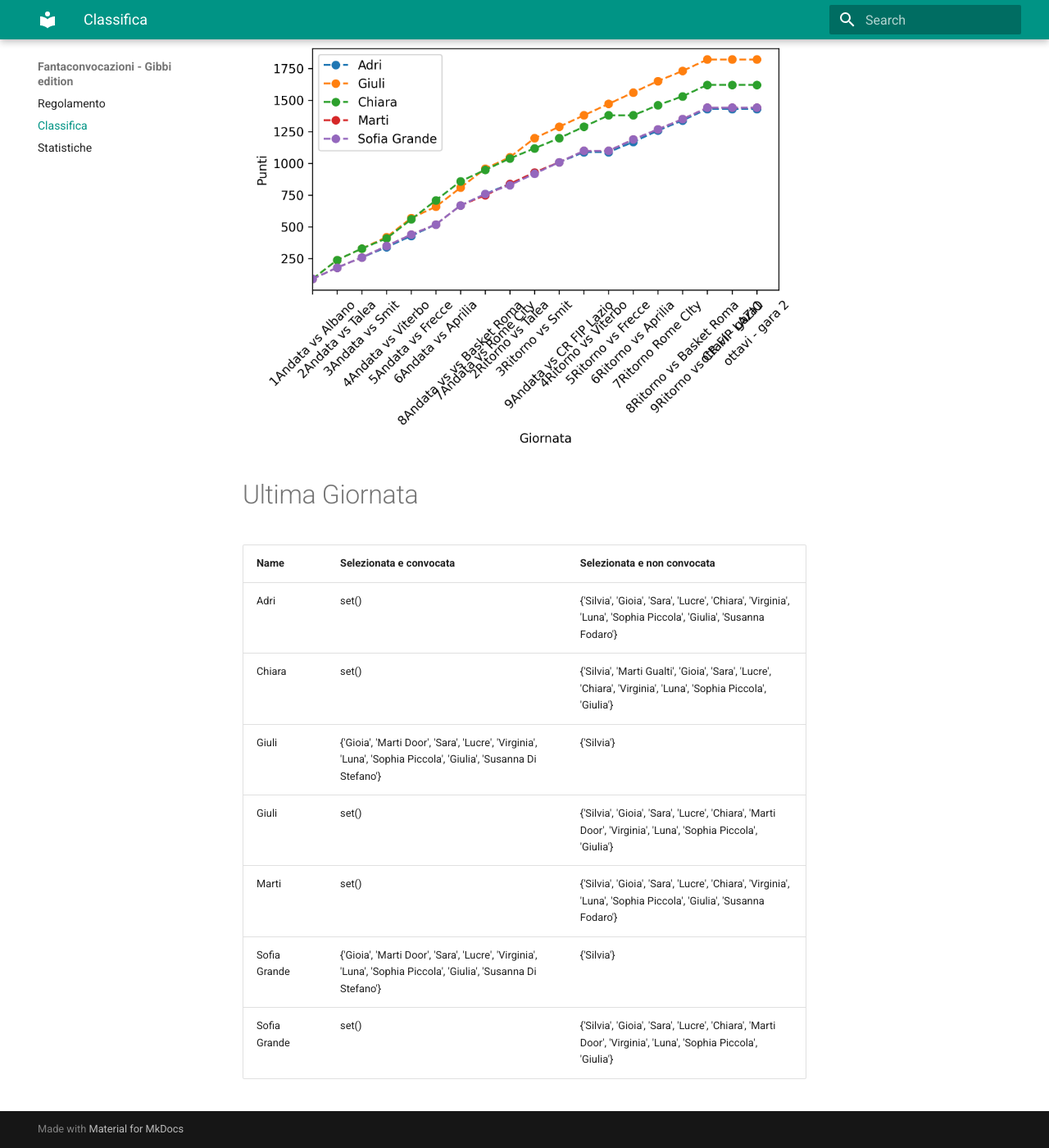
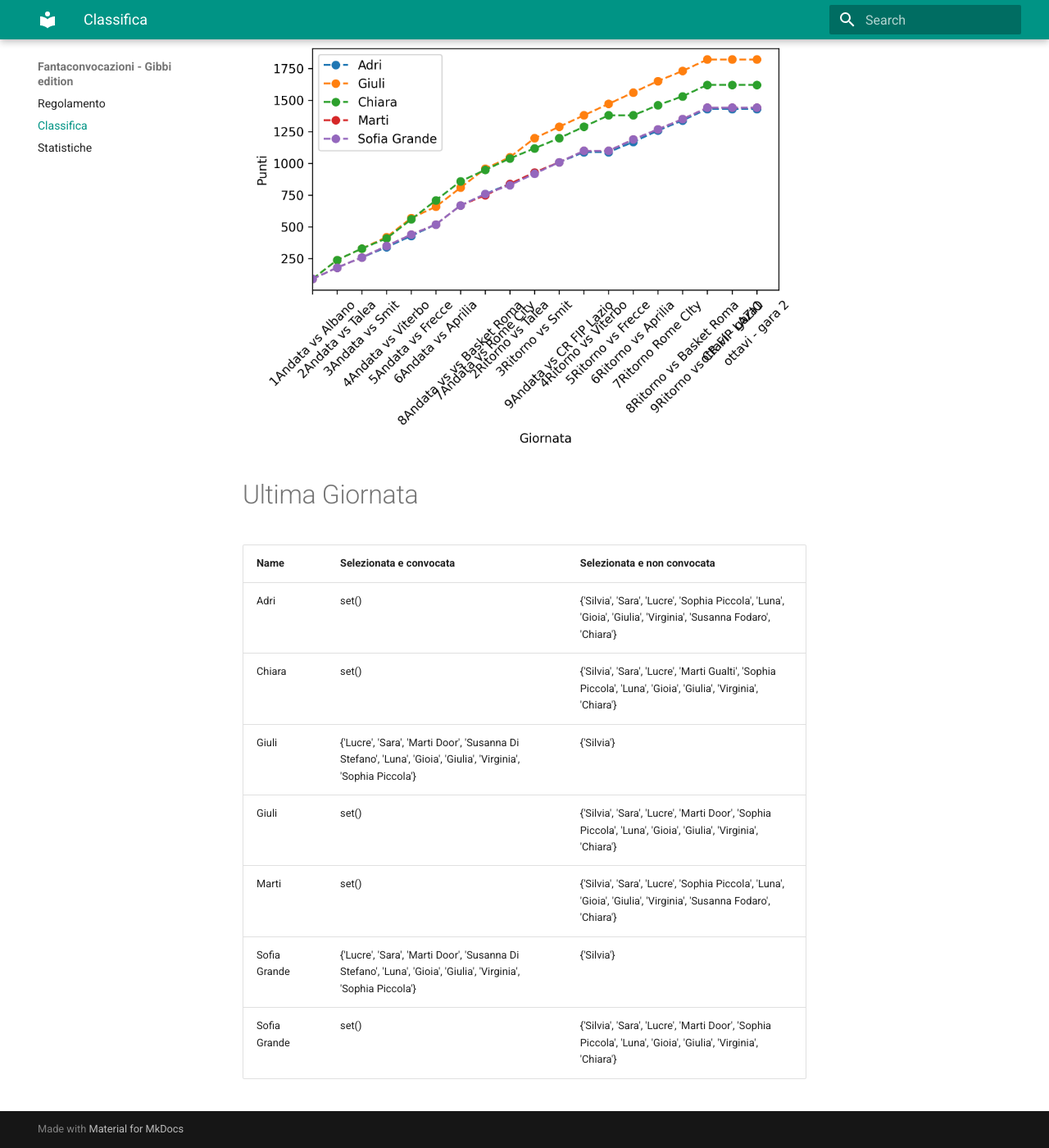
Before and after one commit to martinig94/fantagibbi, an MkDocs documentation site: the page built from docs/Classifica.md, in a window 1280 px wide and 1400 px high, scrolled down 565 px. Shown: the whole window at 82% size. Built offline with MkDocs 1.6.1 and Material for MkDocs 9.7.7, drawn with Linux system fonts in a browser that asks for light colours.

Commit message:
Auto-update from main.py

```diff
--- a/docs/Classifica.md
+++ b/docs/Classifica.md
@@ -18,11 +18,11 @@
 <!-- START_TABLE CORRECT -->
 | Name         | Selezionata e convocata                                                                                        | Selezionata e non convocata                                                                                      |
 |:-------------|:---------------------------------------------------------------------------------------------------------------|:-----------------------------------------------------------------------------------------------------------------|
-| Adri         | set()                                                                                                          | {'Silvia', 'Gioia', 'Sara', 'Lucre', 'Chiara', 'Virginia', 'Luna', 'Sophia Piccola', 'Giulia', 'Susanna Fodaro'} |
-| Chiara       | set()                                                                                                          | {'Silvia', 'Marti Gualti', 'Gioia', 'Sara', 'Lucre', 'Chiara', 'Virginia', 'Luna', 'Sophia Piccola', 'Giulia'}   |
-| Giuli        | {'Gioia', 'Marti Door', 'Sara', 'Lucre', 'Virginia', 'Luna', 'Sophia Piccola', 'Giulia', 'Susanna Di Stefano'} | {'Silvia'}                                                                                                       |
-| Giuli        | set()                                                                                                          | {'Silvia', 'Gioia', 'Sara', 'Lucre', 'Chiara', 'Marti Door', 'Virginia', 'Luna', 'Sophia Piccola', 'Giulia'}     |
-| Marti        | set()                                                                                                          | {'Silvia', 'Gioia', 'Sara', 'Lucre', 'Chiara', 'Virginia', 'Luna', 'Sophia Piccola', 'Giulia', 'Susanna Fodaro'} |
-| Sofia Grande | {'Gioia', 'Marti Door', 'Sara', 'Lucre', 'Virginia', 'Luna', 'Sophia Piccola', 'Giulia', 'Susanna Di Stefano'} | {'Silvia'}                                                                                                       |
-| Sofia Grande | set()                                                                                                          | {'Silvia', 'Gioia', 'Sara', 'Lucre', 'Chiara', 'Marti Door', 'Virginia', 'Luna', 'Sophia Piccola', 'Giulia'}     |
+| Adri         | set()                                                                                                          | {'Silvia', 'Sara', 'Lucre', 'Sophia Piccola', 'Luna', 'Gioia', 'Giulia', 'Virginia', 'Susanna Fodaro', 'Chiara'} |
+| Chiara       | set()                                                                                                          | {'Silvia', 'Sara', 'Lucre', 'Marti Gualti', 'Sophia Piccola', 'Luna', 'Gioia', 'Giulia', 'Virginia', 'Chiara'}   |
+| Giuli        | {'Lucre', 'Sara', 'Marti Door', 'Susanna Di Stefano', 'Luna', 'Gioia', 'Giulia', 'Virginia', 'Sophia Piccola'} | {'Silvia'}                                                                                                       |
+| Giuli        | set()                                                                                                          | {'Silvia', 'Sara', 'Lucre', 'Marti Door', 'Sophia Piccola', 'Luna', 'Gioia', 'Giulia', 'Virginia', 'Chiara'}     |
+| Marti        | set()                                                                                                          | {'Silvia', 'Sara', 'Lucre', 'Sophia Piccola', 'Luna', 'Gioia', 'Giulia', 'Virginia', 'Susanna Fodaro', 'Chiara'} |
+| Sofia Grande | {'Lucre', 'Sara', 'Marti Door', 'Susanna Di Stefano', 'Luna', 'Gioia', 'Giulia', 'Virginia', 'Sophia Piccola'} | {'Silvia'}                                                                                                       |
+| Sofia Grande | set()                                                                                                          | {'Silvia', 'Sara', 'Lucre', 'Marti Door', 'Sophia Piccola', 'Luna', 'Gioia', 'Giulia', 'Virginia', 'Chiara'}     |
 <!-- END_TABLE CORRECT -->
```
